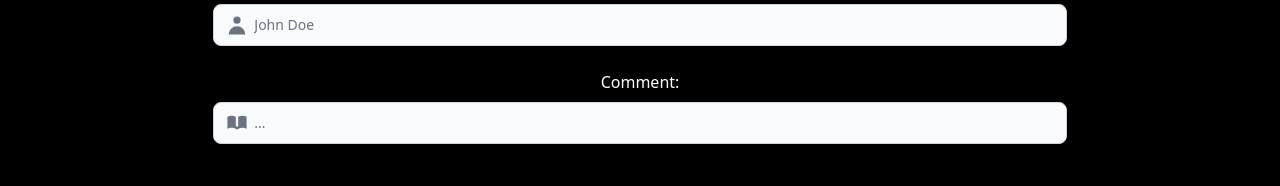
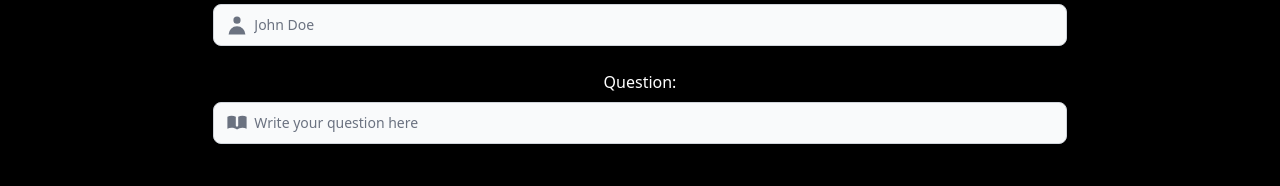
Before and after one commit to OmarMeza15/trashpandacomics-client, a React (Create React App) app: page /contact in a window 1280 px wide. Shown: the part 595-781 px from the top of the page. Built offline with nearby package versions, Linux system fonts and the light colour scheme; no server answers.

Commit message:
added the functionality of sending an email with the form

```diff
--- a/src/pages/Contact/index.jsx
+++ b/src/pages/Contact/index.jsx
@@ -1,7 +1,22 @@
-import React from 'react'
+import React, { useState } from 'react'
 import SocialMediaLinks from '../../components/SocialMediaLinks'
+import emailJsService from '../../services/emailjs.service'
 
 const Contact = () => {
+  const [email, setEmail] = useState("")
+  const [name, setName] = useState("")
+  const [question, setQuestion] = useState("")
+
+  const handleSendEmail = (e) => {
+    e.preventDefault();
+    const requestBody = { email, name, question };
+
+    emailJsService
+      .createEmail(requestBody)
+      .catch(console.log)
+
+  }
+
   return (
     <div className="bg-black text-white">
 
@@ -12,7 +27,7 @@ const Contact = () => {
           <p className="font-light">Please take the time to fill out the following form before placing your custom order. We will get back to you as soon as possible to discuss further details and confirm your deadline. Thank you!</p>
         </div>
 
-        <form className="w-2/3">
+        <form onSubmit={handleSendEmail} className="w-2/3">
           {/* Email input */}
           <label className="block mb-2 mt-10">Email:</label>
           <div className="relative mb-6">
@@ -20,7 +35,13 @@ const Contact = () => {
               <svg className="w-5 h-5 text-gray-500 dark:text-gray-400" fill="currentColor" viewBox="0 0 20 20" xmlns="http://www.w3.org/2000/svg"><path d="M2.003 5.884L10 9.882l7.997-3.998A2 2 0 0016 4H4a2 2 0 00-1.997 1.884z"></path><path d="M18 8.118l-8 4-8-4V14a2 2 0 002 2h12a2 2 0 002-2V8.118z"></path></svg>
             </div>
 
-            <input type="email" name="email" className="bg-gray-50 border border-gray-300 text-gray-900 text-sm rounded-lg focus:ring-blue-500 focus:border-blue-500 block        w-full pl-10 p-2.5  dark:bg-gray-700 dark:border-gray-600 dark:placeholder-gray-400 dark:text-white dark:focus:ring-blue-500 dark:focus:border-blue-500" placeholder="name@email.com"/>
+            <input
+            type="email"
+            name="email"
+            value={email}
+            onChange={(e) => setEmail(e.target.value)}
+            className="bg-gray-50 border border-gray-300 text-gray-900 text-sm rounded-lg focus:ring-blue-500 focus:border-blue-500 block w-full pl-10 p-2.5  dark:bg-gray-700 dark:border-gray-600 dark:placeholder-gray-400 dark:text-white dark:focus:ring-blue-500 dark:focus:border-blue-500"
+            placeholder="name@email.com"/>
           </div>
 
           {/* Name input */}
@@ -30,22 +51,34 @@ const Contact = () => {
               <svg className="w-6 h-6 text-gray-500 dark:text-gray-400" fill="currentColor" viewBox="0 0 20 20" xmlns="http://www.w3.org/2000/svg"><path d="M10 9a3 3 0 100-6 3 3 0 000 6zm-7 9a7 7 0 1114 0H3z"></path></svg>
             </div>
 
-            <input type="text" name="name" className="bg-gray-50 border border-gray-300 text-gray-900 text-sm rounded-lg focus:ring-blue-500 focus:border-blue-500  block       w-full pl-10 p-2.5  dark:bg-gray-700 dark:border-gray-600 dark:placeholder-gray-400 dark:text-white dark:focus:ring-blue-500 dark:focus:border-blue-500" placeholder="John Doe"/>
+            <input
+            type="text"
+            name="name"
+            value={name}
+            onChange={(e) => setName(e.target.value)}
+            className="bg-gray-50 border border-gray-300 text-gray-900 text-sm rounded-lg focus:ring-blue-500 focus:border-blue-500 block w-full pl-10 p-2.5 dark:bg-gray-700 dark:border-gray-600 dark:placeholder-gray-400 dark:text-white dark:focus:ring-blue-500 dark:focus:border-blue-500"
+            placeholder="John Doe"/>
           </div>
 
-          {/* Comment input */}
-          <label className="block mb-2">Comment:</label>
+          {/* Question input */}
+          <label className="block mb-2">Question:</label>
           <div className="relative mb-6">
             <div className="absolute inset-y-0 left-0 flex items-center pl-3 pointer-events-none">
               <svg className="w-6 h-6 text-gray-500 dark:text-gray-400" fill="currentColor" viewBox="0 0 20 20" xmlns="http://www.w3.org/2000/svg"><path d="M9 4.804A7.968 7.968 0 005.5 4c-1.255 0-2.443.29-3.5.804v10A7.969 7.969 0 015.5 14c1.669 0 3.218.51 4.5 1.385A7.962 7.962 0 0114.5 14c1.255 0 2.443.29 3.5.804v-10A7.968 7.968 0 0014.5 4c-1.255 0-2.443.29-3.5.804V12a1 1 0 11-2 0V4.804z"></path></svg>
             </div>
 
-            <input type="text" name="password" className="bg-gray-50 border border-gray-300 text-gray-900 text-sm rounded-lg focus:ring-blue-500 focus:border-blue-500  block       w-full pl-10 p-2.5  dark:bg-gray-700 dark:border-gray-600 dark:placeholder-gray-400 dark:text-white dark:focus:ring-blue-500 dark:focus:border-blue-500" placeholder="..."/>
+            <input
+            type="text"
+            name="question"
+            value={question}
+            onChange={(e) => setQuestion(e.target.value)}
+            className="bg-gray-50 border border-gray-300 text-gray-900 text-sm rounded-lg focus:ring-blue-500 focus:border-blue-500 block w-full pl-10 p-2.5  dark:bg-gray-700 dark:border-gray-600 dark:placeholder-gray-400 dark:text-white dark:focus:ring-blue-500 dark:focus:border-blue-500"
+            placeholder="Write your question here"/>
           </div>
 
           {/* Submit button */}
           <button type="submit" className="bg-white text-black w-36 h-11 rounded-3xl font-light mt-5 hover:opacity-50 transition ease-in-out duration-500">
-            Submit
+            Send
           </button>
         </form>
       </div>
```
